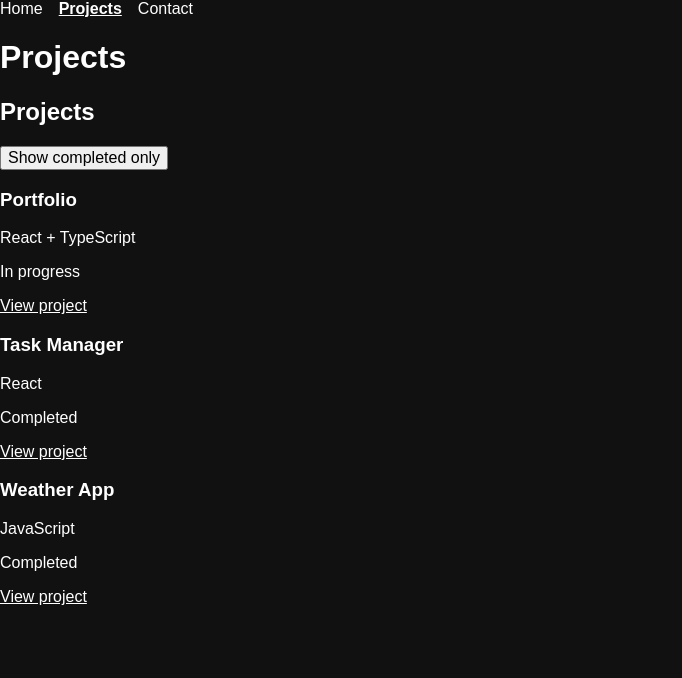
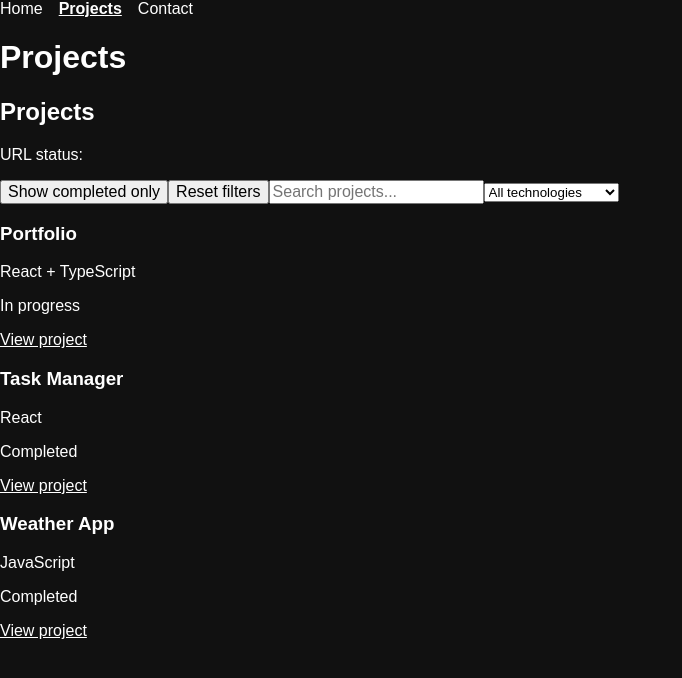
Before and after one commit to valeron200753/portfolio, a React (Vite) app in the folder frontend/: page /projects in a window 1280 px wide. Shown: the top 678 px of the page, without its empty margins (0-682 px from the left). Built offline with nearby package versions, Linux system fonts and the light colour scheme.

Commit message:
Add project filters with search params

```diff
--- a/frontend/src/components/Projects.tsx
+++ b/frontend/src/components/Projects.tsx
@@ -1,29 +1,102 @@
-import { useState } from "react";
-import { Link } from "react-router-dom";
+
+import { Link, useSearchParams } from "react-router-dom";
 import { projects } from "../data/projects";
 function Projects() {
-    const [showCompletedOnly, setShowCompletedOnly] = useState(false);
+    const [searchParams, setSearchParams] = useSearchParams();
+
+    const status = searchParams.get("status");
+    const technology = searchParams.get("technology");
+    const search = searchParams.get("search") ?? "";
+
+
+    function toggleCompletedProjects() {
+        if (status === "completed") {
+            setSearchParams({});
+        } else {
+            setSearchParams({ status: "completed" });
+        }
+    }
 
 
 
-    const visibleProjects = showCompletedOnly
-        ? projects.filter(project => project.completed)
-        : projects;
+
+    const visibleProjects = projects.filter((project) => {
+        const matchesStatus =
+            status === "completed"
+                ? project.completed
+                : true;
+
+        const matchesTechnology =
+            technology
+                ? project.technology === technology
+                : true;
+
+        const matchesSearch =
+            project.title
+                .toLowerCase()
+                .includes(search.toLowerCase());
+
+        return (
+            matchesStatus &&
+            matchesTechnology &&
+            matchesSearch
+        );
+    });
 
     return (
+
         <section id="projects">
+
             <h2>Projects</h2>
-
-            <button
-                onClick={() =>
-                    setShowCompletedOnly(!showCompletedOnly)
-                }
-            >
-                {showCompletedOnly
+            <p>URL status: {status}</p>
+            <button onClick={toggleCompletedProjects}>
+                {status === "completed"
                     ? "Show all projects"
                     : "Show completed only"}
             </button>
+            <button onClick={() => setSearchParams({})}>
+                Reset filters
+            </button>
+            <input
+                type="text"
+                placeholder="Search projects..."
+                value={search}
+                onChange={(event) => {
+                    const value = event.target.value;
 
+                    const newParams =
+                        new URLSearchParams(searchParams);
+
+                    if (value.trim() === "") {
+                        newParams.delete("search");
+                    } else {
+                        newParams.set("search", value);
+                    }
+
+                    setSearchParams(newParams);
+                }}
+            />
+            <select
+                value={technology ?? ""}
+                onChange={(event) => {
+                    const value = event.target.value;
+
+                    const newParams = new URLSearchParams(searchParams);
+
+                    if (value === "") {
+                        newParams.delete("technology");
+                    } else {
+                        newParams.set("technology", value);
+                    }
+
+                    setSearchParams(newParams);
+                }}
+            >
+                <option value="">All technologies</option>
+                <option value="React">React</option>
+                <option value="JavaScript">JavaScript</option>
+                <option value="React + TypeScript">React + TypeScript</option>
+            </select>
             <div>
                 {visibleProjects.map(project => (
                     <article key={project.id}>
```
